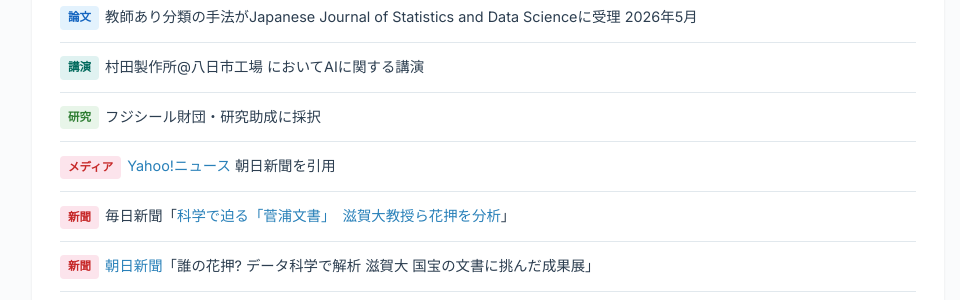
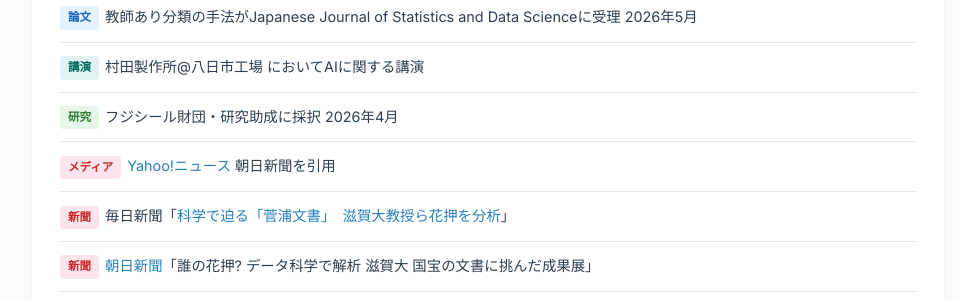
Before and after one commit to ksatohds/ksatohds.github.io, a Jekyll site: the page built from index.md, in a window 1280 px wide and 900 px high, scrolled down 439 px. Shown: the part 152-452 px from the top of the window, without its empty margins (152-1112 px from the left). Built offline with Jekyll 4.4.1, drawn with Linux system fonts in a browser that asks for light colours.

Commit message:
20260512 add date to Fujiseal grant news
Co-Authored-By: Claude Opus 4.6 (1M context) <noreply@anthropic.com>

```diff
--- a/index.md
+++ b/index.md
@@ -31,7 +31,7 @@ title: 近況
     <ul class="news-list">
       <li><span class="news-tag paper">論文</span>教師あり分類の手法がJapanese Journal of Statistics and Data Scienceに受理 2026年5月</li>
       <li><span class="news-tag talk">講演</span>村田製作所@八日市工場 においてAIに関する講演</li>
-      <li><span class="news-tag research">研究</span>フジシール財団・研究助成に採択</li>
+      <li><span class="news-tag research">研究</span>フジシール財団・研究助成に採択 2026年4月</li>
       <li><span class="news-tag media">メディア</span><a href="https://news.yahoo.co.jp/articles/672a0baa346e0d8fc5f84f8e34cdd4432b150aab">Yahoo!ニュース</a> 朝日新聞を引用</li>
       <li><span class="news-tag media">新聞</span>毎日新聞「<a href="https://mainichi.jp/articles/20251031/ddl/k25/040/151000c">科学で迫る「菅浦文書」　滋賀大教授ら花押を分析</a>」</li>
       <li><span class="news-tag media">新聞</span><a href="https://www.asahi.com/articles/ASTC64JWRTC6PTJB00HM.html">朝日新聞</a>「誰の花押? データ科学で解析 滋賀⼤ 国宝の⽂書に挑んだ成果展」</li>
```
